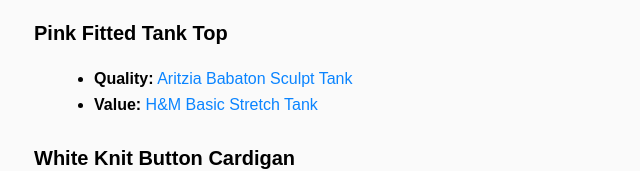
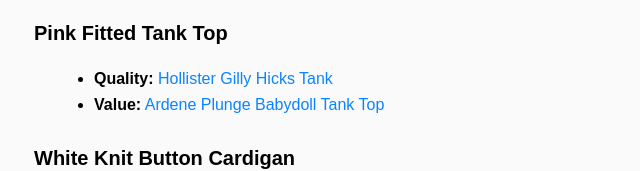
Before and after one commit to glaredew-maker/SyleQueen, a plain HTML site: page outfits/outfit1.html in a window 1280 px wide. Shown: the part 187-358 px from the top of the page, without its empty margins (281-921 px from the left). Drawn offline with Linux system fonts and the light colour scheme.

Commit message:
Update outfit1.html

```diff
--- a/outfits/outfit1.html
+++ b/outfits/outfit1.html
@@ -63,12 +63,12 @@
 <ul>
     <li><b>Quality:</b>
         <a href="https://www.hollisterco.com/shop/ca/p/gilly-hicks-active-recharge-sweetheart-tank-61132851?faceout=model&seq=02&pagefm=navigation-grid&prodvm=navigation-grid" target="_blank">
-        Aritzia Babaton Sculpt Tank
+        Hollister Gilly Hicks Tank
         </a>
     </li>
     <li><b>Value:</b>
         <a href="https://www.ardene.com/ca/en/plunge-babydoll-tank-top/5B-AP32577-08.html?dwvar_5B-AP32577-08_color=5B-AP32577-08&dwvar_5B-AP32577-08_size=m&quantity=1" target="_blank">
-        H&M Basic Stretch Tank
+        Ardene Plunge Babydoll Tank Top
         </a>
     </li>
 </ul>
```
